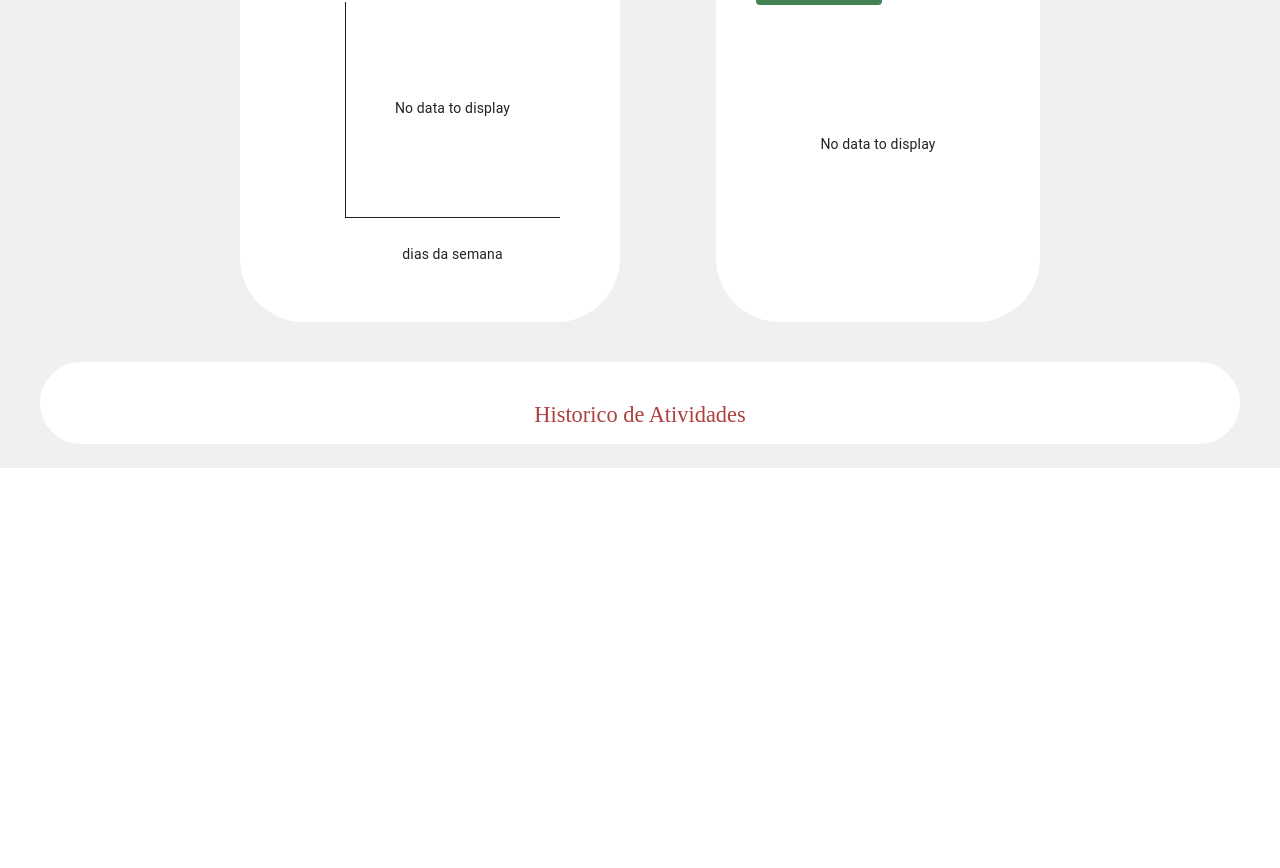
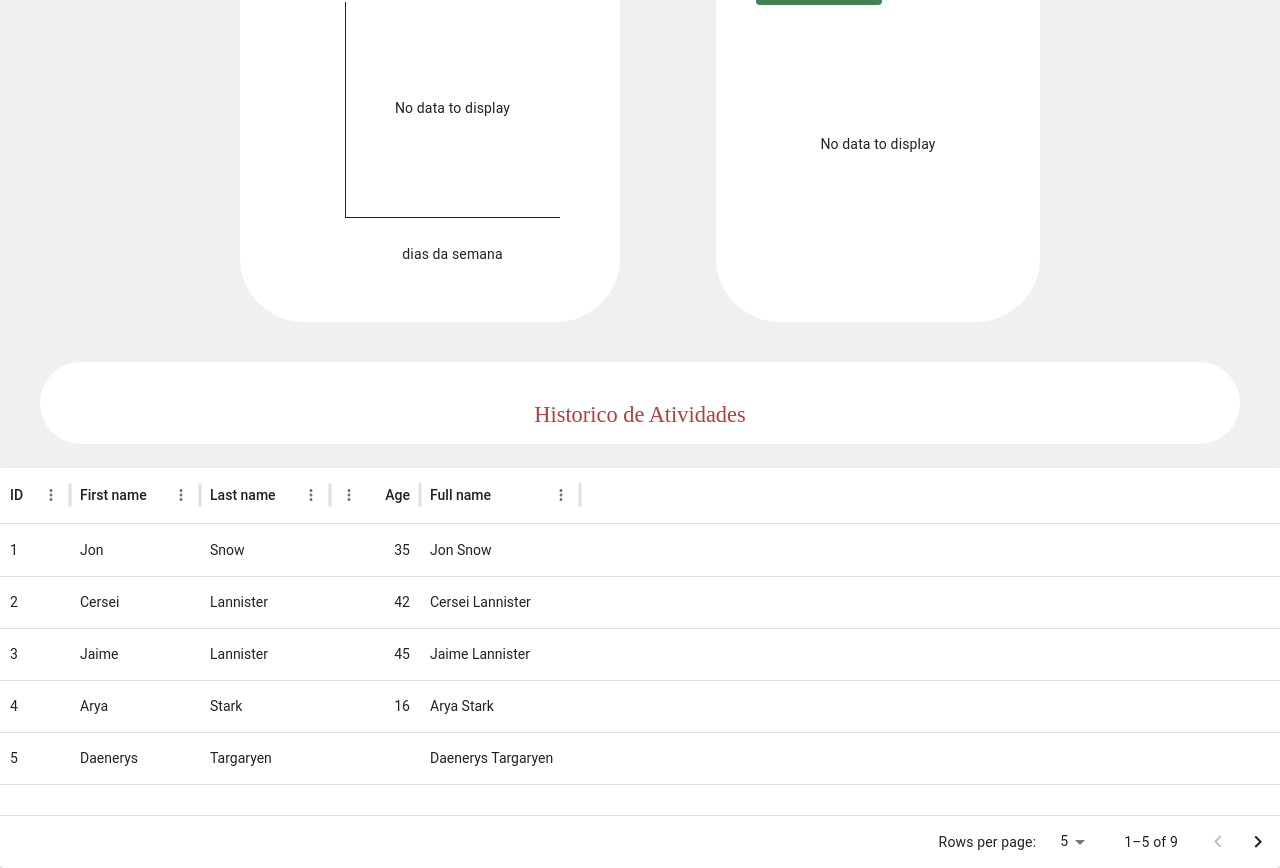
Before and after one commit to juliooujc/POMODUS, a React (Vite) app in the folder frontend/pomodus/: page /estatisticas in a window 1280 px wide. Shown: the part 504-1372 px from the top of the page. Before the commit the page ends 972 px from the top, so only its background shows below. Built offline with nearby package versions, Linux system fonts and the light colour scheme; some icons are missing.

Commit message:
adicionado: tabela de historico

```diff
--- a/frontend/pomodus/package.json
+++ b/frontend/pomodus/package.json
@@ -17,6 +17,7 @@
     "@mui/icons-material": "^7.3.1",
     "@mui/material": "^7.3.1",
     "@mui/x-charts": "^8.10.2",
+    "@mui/x-data-grid": "^8.10.2",
     "react": "^19.1.1",
     "react-dom": "^19.1.1",
     "react-hook-form": "^7.62.0",
--- a/frontend/pomodus/src/components/CategoryChart.jsx
+++ b/frontend/pomodus/src/components/CategoryChart.jsx
@@ -1,6 +1,6 @@
 import { useState } from 'react';
 import { Box, Stack, Button, Typography } from '@mui/material';
-import { PieChart } from '@mui/x-charts/PieChart';
+import { PieChart } from '@mui/x-charts';
 
 const CategoryChart = ({ chartHeight }) => {
     // efeito de botao selecionado
--- a/frontend/pomodus/src/components/HistoryTable.jsx
+++ b/frontend/pomodus/src/components/HistoryTable.jsx
@@ -1,11 +1,54 @@
-import React from 'react'
+import * as React from 'react';
+import { DataGrid } from '@mui/x-data-grid';
 
-const HistoryTable = () => {
+import { Paper } from '@mui/material';
+
+// exemplo de tabela enfim so pra ficar de exemplo ai de oq nois precisa
+
+const columns = [
+  { field: 'id', headerName: 'ID', width: 70 },
+  { field: 'firstName', headerName: 'First name', width: 130 },
+  { field: 'lastName', headerName: 'Last name', width: 130 },
+  {
+    field: 'age',
+    headerName: 'Age',
+    type: 'number',
+    width: 90,
+  },
+  {
+    field: 'fullName',
+    headerName: 'Full name',
+    description: 'This column has a value getter and is not sortable.',
+    sortable: false,
+    width: 160,
+    valueGetter: (value, row) => `${row.firstName || ''} ${row.lastName || ''}`,
+  },
+];
+
+const rows = [
+  { id: 1, lastName: 'Snow', firstName: 'Jon', age: 35 },
+  { id: 2, lastName: 'Lannister', firstName: 'Cersei', age: 42 },
+  { id: 3, lastName: 'Lannister', firstName: 'Jaime', age: 45 },
+  { id: 4, lastName: 'Stark', firstName: 'Arya', age: 16 },
+  { id: 5, lastName: 'Targaryen', firstName: 'Daenerys', age: null },
+  { id: 6, lastName: 'Melisandre', firstName: null, age: 150 },
+  { id: 7, lastName: 'Clifford', firstName: 'Ferrara', age: 44 },
+  { id: 8, lastName: 'Frances', firstName: 'Rossini', age: 36 },
+  { id: 9, lastName: 'Roxie', firstName: 'Harvey', age: 65 },
+];
+
+const paginationModel = { page: 0, pageSize: 5 };
+
+export default function DataTable() {
   return (
-    <div>
-      vou fazer depois
-    </div>
-  )
+    <Paper sx={{ height: 400, width: '100%', alignItems: 'center', justifyContent: 'center'}}>
+      <DataGrid
+        rows={rows} // linhas
+        columns={columns} // colunas
+        initialState={{ pagination: { paginationModel } }}
+        pageSizeOptions={[5, 10]}
+        sx={{ border: 0 }}
+      />
+    </Paper>
+  );
 }
-
-export default HistoryTable
--- a/frontend/pomodus/src/pages/Statistics.jsx
+++ b/frontend/pomodus/src/pages/Statistics.jsx
@@ -2,6 +2,7 @@
 import { Box, Grid, Stack, Typography, Icon } from '@mui/material';
 import Header from '../components/Header';
 import UsageChart from '../components/UsageChart';
+import HistoryTable from '../components/HistoryTable';
 
 import EqualizerIcon from '@mui/icons-material/Equalizer';
 import ManageHistoryIcon from '@mui/icons-material/ManageHistory';
@@ -107,8 +108,8 @@
                     </Grid>
 
                     {/* Grid para tabela de histórico */}
-                    <Grid size={12}>
-
+                    <Grid size={12} alignItems="center" justifyContent="center">
+                        <HistoryTable />
                     </Grid>
 
                 </Grid>
```
Also changed, not shown: 1 other file (tests, documents, lock files or other folders).
